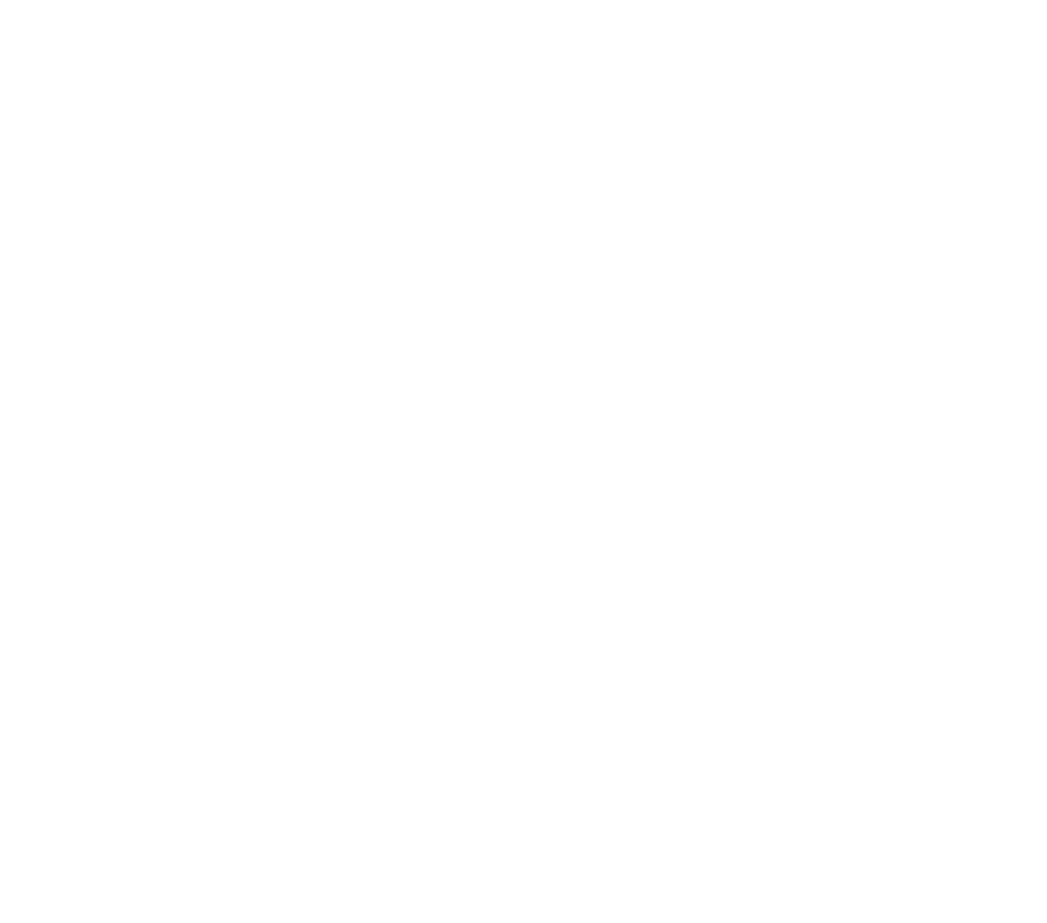
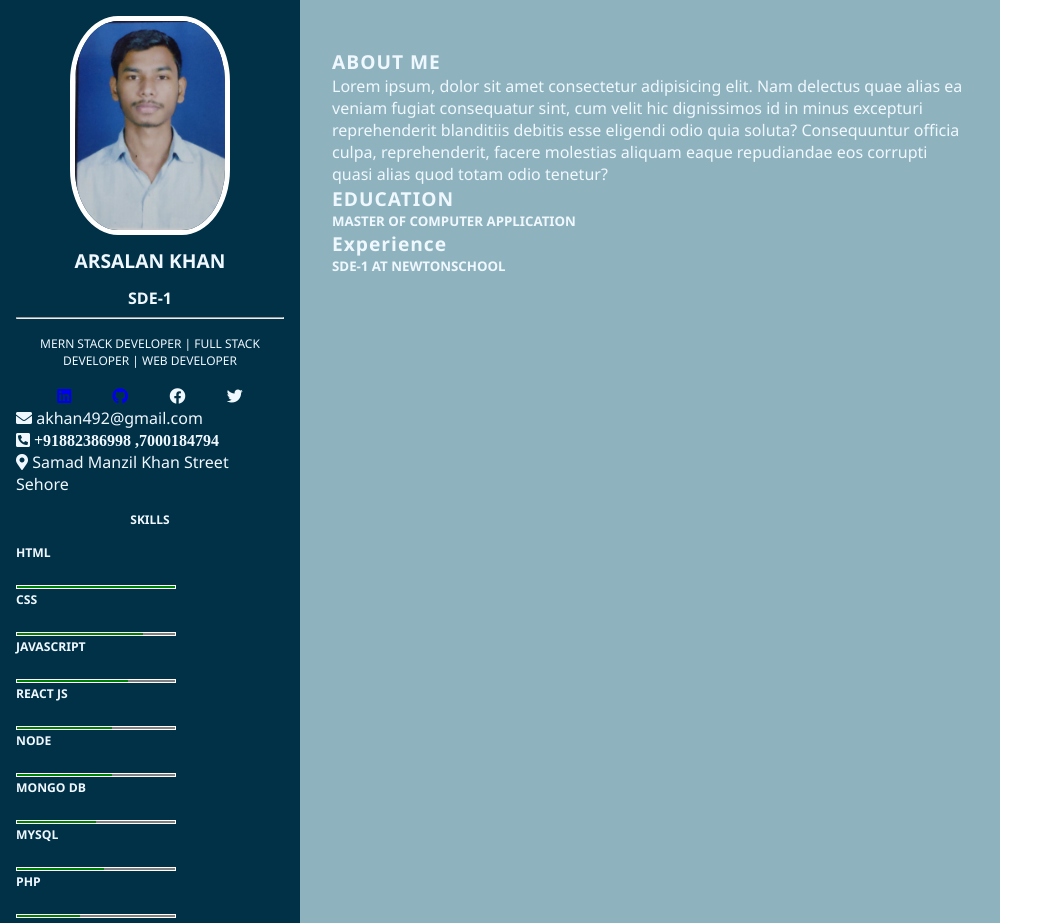
Before and after one commit to akhan492/Responsive-Resume-using-CSS-Grid---Responsive-Resume-using-CSS-Grid---ejaog2vgs0ps, a plain HTML site: page index.html in a window 1280 px wide. Shown: the top 923 px of the page, without its empty margins (0-1047 px from the left). Before the commit the page ends 800 px from the top, so only its background shows below. Drawn offline with Linux system fonts and the light colour scheme.

Commit message:
fixed
fixed

```diff
--- a/index.html
+++ b/index.html
@@ -1,33 +1,112 @@
 <!DOCTYPE html>
 <html lang="en">
   <head>
-        <meta charset="utf-8">
-        <meta http-equiv="X-UA-Compatible" content="IE=edge">
-        <meta name="viewport" content="width=device-width, initial-scale=1">
-        <meta name="description" content="">
-        <meta name="author" content="">
+    <meta charset="utf-8" />
+    <meta http-equiv="X-UA-Compatible" content="IE=edge" />
+    <meta name="viewport" content="width=device-width, initial-scale=1" />
+    <meta name="description" content="" />
+    <meta name="author" content="" />
     <title>Resume</title>
 
-    <link rel="preconnect" href="https://fonts.googleapis.com">
-    <link rel="preconnect" href="https://fonts.gstatic.com" crossorigin>
-    <link rel="stylesheet" href="./style.css">
-    <link href="https://fonts.googleapis.com/css2?family=Poppins:wght@100;300;400;600&display=swap" rel="stylesheet">
-    <link rel="stylesheet" href="https://cdnjs.cloudflare.com/ajax/libs/font-awesome/4.7.0/css/font-awesome.min.css">
-
+    <link rel="preconnect" href="https://fonts.googleapis.com" />
+    <link rel="preconnect" href="https://fonts.gstatic.com" crossorigin />
+    <link rel="stylesheet" href="./style.css" />
+    <link
+      href="https://fonts.googleapis.com/css2?family=Poppins:wght@100;300;400;600&display=swap"
+      rel="stylesheet"
+    />
+    <link
+      rel="stylesheet"
+      href="https://cdnjs.cloudflare.com/ajax/libs/font-awesome/4.7.0/css/font-awesome.min.css"
+    />
+    <link
+      rel="stylesheet"
+      href="https://pro.fontawesome.com/releases/v5.10.0/css/all.css"
+      integrity="sha384-AYmEC3Yw5cVb3ZcuHtOA93w35dYTsvhLPVnYs9eStHfGJvOvKxVfELGroGkvsg+p"
+      crossorigin="anonymous"
+    />
   </head>
   <body>
-        <main class="main-content" contenteditable="true">
+    <main class="main-content" contenteditable="false">
       <section class="left-section">
         <div class="left-content">
           <!-- Write code for the left section here -->
+          <div class="profile"><img src="passport.jpg" alt="passport" /></div>
+          <h2 class="name">ARSALAN KHAN</h2>
+          <h4 class="designation">SDE-1</h4>
+          <hr />
+          <p class="description">
+            MERN STACK DEVELOPER | FULL STACK DEVELOPER | WEB DEVELOPER
+          </p>
+          <div class="contact-item">
+            <div class="social-media">
+              <li class="icon">
+                <a href="https://www.linkedin.com/in/arsalan-khan-325451112/"
+                  ><i class="fab fa-linkedin"></i
+                ></a>
+              </li>
+              <li class="icon">
+                <a href="https://github.com/akhan492"
+                  ><i class="fab fa-github"></i
+                ></a>
+              </li>
+              <li class="icon"><i class="fab fa-facebook"></i></li>
+              <li class="icon"><i class="fab fa-twitter"></i></li>
+            </div>
+            <div class="personal-details">
+              <ul>
+                <li class="icon">
+                  <i class="fas fa-envelope"></i> akhan492@gmail.com
+                </li>
+                <li class="icon">
+                  <i class="fas fa-phone-square-alt">
+                    +91882386998 ,7000184794</i
+                  >
+                </li>
+                <li class="icon">
+                  <i class="fas fa-map-marker-alt"></i> Samad Manzil Khan Street
+                  Sehore
+                </li>
+              </ul>
+            </div>
+            <div class="skill"><h1 class="skills">Skills</h1></div>
+            <div class="skill-name"><h3>HTML</h3></div>
+            <progress class="progress-bar" value="100" max="100"></progress>
+            <div class="skill-name"><h3>CSS</h3></div>
+            <progress class="progress-bar" value="80" max="100"></progress>
+            <div class="skill-name"><h3>JAVASCRIPT</h3></div>
+            <progress class="progress-bar" value="70" max="100"></progress>
+            <div class="skill-name"><h3>REACT JS</h3></div>
+            <progress class="progress-bar" value="60" max="100"></progress>
+            <div class="skill-name"><h3>NODE</h3></div>
+            <progress class="progress-bar" value="60" max="100"></progress>
+            <div class="skill-name"><h3>MONGO DB</h3></div>
+            <progress class="progress-bar" value="50" max="100"></progress>
+            <div class="skill-name"><h3>MYSQL</h3></div>
+            <progress class="progress-bar" value="55" max="100"></progress>
+            <div class="skill-name"><h3>PHP</h3></div>
+            <progress class="progress-bar" value="40" max="100"></progress>
           </div>
         </div>
       </section>
 
       <section class="right-section">
         <div class="right-main-content">
+          <!-- Write code for the right section here -->
+          <h1 class="right-title">ABOUT ME</h1>
+          <p class="para">Lorem ipsum, dolor sit amet consectetur adipisicing elit. Nam delectus quae alias ea veniam fugiat consequatur sint, cum velit hic dignissimos id in minus excepturi reprehenderit blanditiis debitis esse eligendi odio quia soluta? Consequuntur officia culpa, reprehenderit, facere molestias aliquam eaque repudiandae eos corrupti quasi alias quod totam odio tenetur?</p>
+          <h2 class="right-title">EDUCATION</h2>
+          <h5 class="education">MASTER OF COMPUTER APPLICATION</h5>
+          <h2 class="right-title">
+            Experience
+          </h2>
+          <h5 class="experience">SDE-1 AT NEWTONSCHOOL</h5>
 
-                    <!-- Write code for the right section here -->
+
+
+
+
+
         </div>
       </section>
     </main>
--- a/style.css
+++ b/style.css
@@ -1,9 +1,107 @@
-*{
-    padding: 0;
-    margin: 0;
-    box-sizing: border-box;
-    list-style: none;
-    font-family: 'Segoe UI', Tahoma, Geneva, Verdana, sans-serif;
+* {
+  padding: 0;
+  margin: 0;
+  box-sizing: border-box;
+  list-style: none;
+  font-family:'Segoe UI', Tahoma, Geneva, Verdana, sans-serif;
+
 }
 
 /* Write CSS code below */
+.main-content {
+  min-height: 1000px;
+  display: grid;
+  /* flex-direction: column; */
+  grid-template-columns: 300px 700px;
+  width: 90%;
+}
+.left-section {
+
+  grid-column: span 1;
+  background-color: #003147;
+  color: aliceblue;
+  }
+.right-section {
+
+  /* width: 90%; */
+  /* grid-column:2/-1 ; */
+  grid-column: span 1 / span 2;
+
+  background-color: rgb(143, 179, 190) ;
+  color: aliceblue;
+
+}
+
+.left-content {
+  padding: 1rem;
+}
+.profile img {
+  width: 60%;
+  border-radius: 30%;
+  border: 5px white solid;
+  display: block;
+  margin: auto;
+}
+.name {
+  font-size: 1.2rem;
+  font-weight: 1.2rem;
+  font-weight: 700;
+  text-align: center;
+  letter-spacing: 0.02px;
+  padding: 0.8rem;
+  text-transform: uppercase;
+}
+.designation {
+  font-size: 1rem;
+  text-align: center;
+  text-transform: uppercase;
+  padding-bottom: 0.5rem;
+}
+.description {
+  font-size: 0.75rem;
+  text-align: center;
+  padding: 1rem;
+}
+.social-media {
+  display: flex;
+
+  justify-content: space-evenly;
+  text-align: center;
+}
+.skills {
+  font-size: 0.75rem;
+  text-align: center;
+  text-transform: uppercase;
+  padding: 1rem 0.5rem;
+
+}
+.skill-name{
+  font-size: 0.65rem;
+  font-weight: 0.65rem;
+  text-align: left;
+  padding-bottom: 0.5rem;
+}
+.progress-bar {
+
+  border: 1px white solid;
+  height: 4px;
+}
+.right-main-content {
+  padding: 3rem 2rem;
+}
+.right-title {
+  font-size: 1.2rem;
+  font-weight: 700;
+  padding: 0.5;
+  letter-spacing: 1px;
+}
+/* media quries */
+@media screen and (max-width: 673px) {
+  .main-content{
+    grid-template-columns: repeat(1, 1fr);
+
+  }
+  .profile img{
+    width: 40%;
+  }
+}
```
Also changed, not shown: passport.jpg (added). Lines whose indentation alone changed are shown as unchanged.
